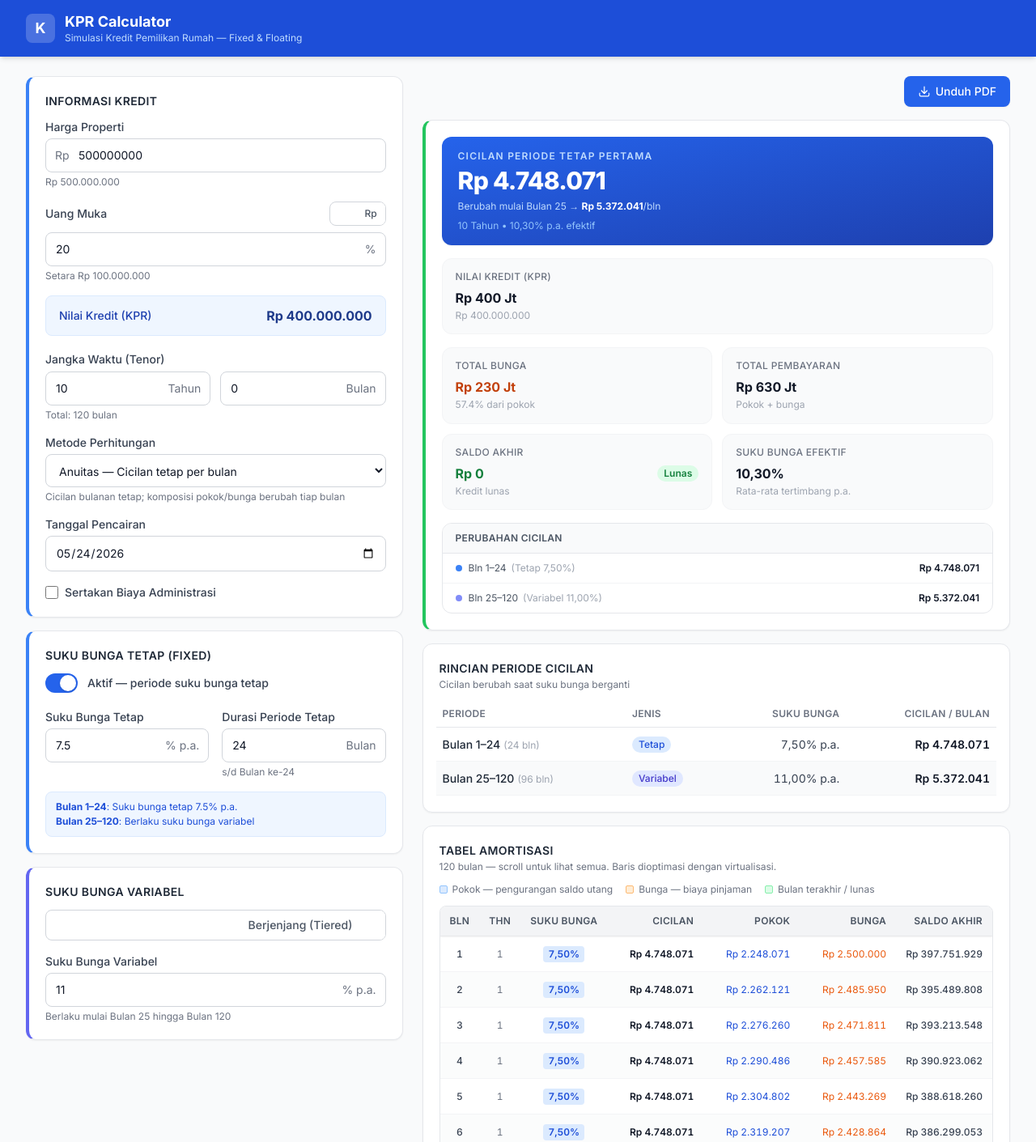
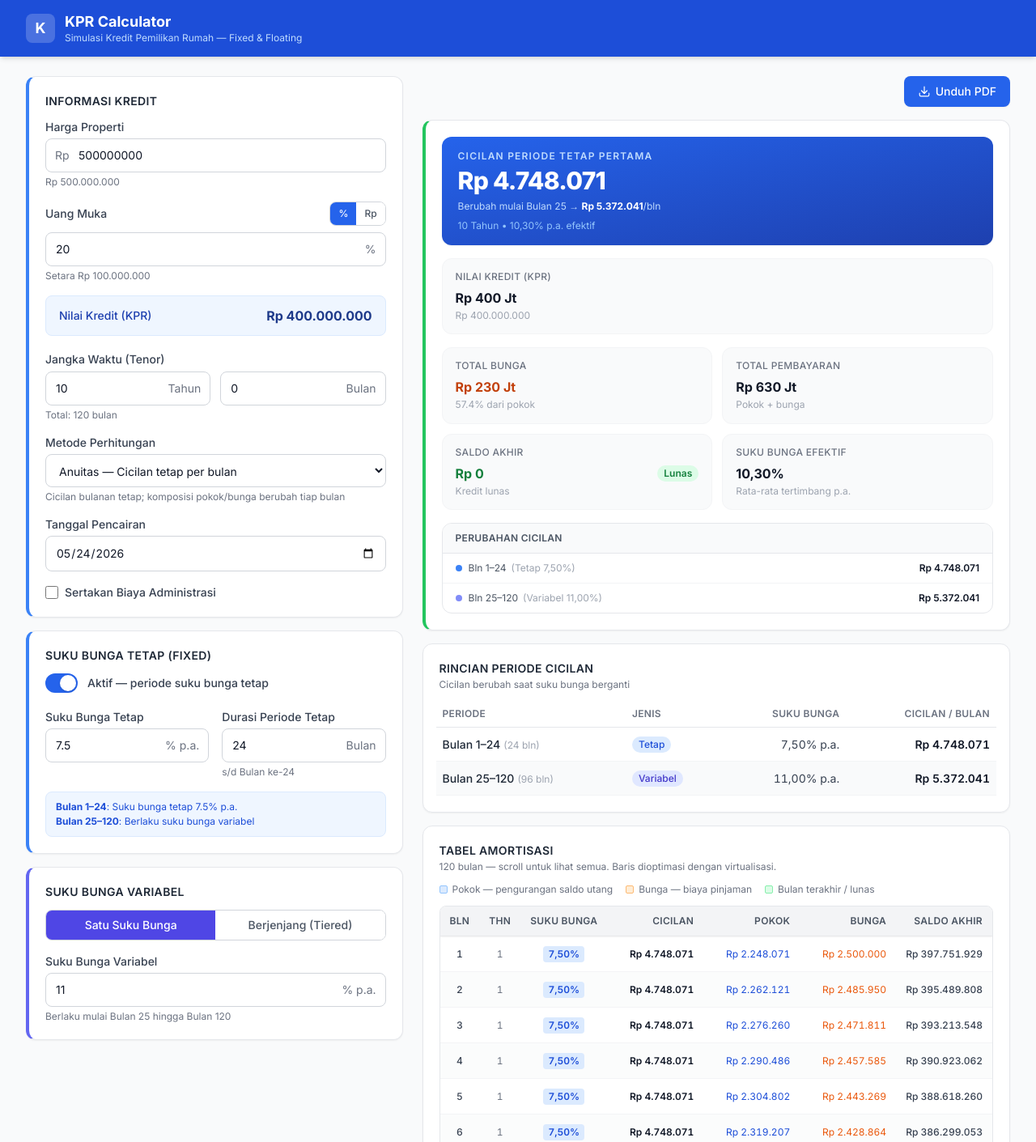
Before and after one commit to vianbas/indonesia-kpr-calculator, a React (Vite) app: page / in a window 1280 px wide. Shown: the top 1411 px of the page at 81% size. Built offline with nearby package versions, Linux system fonts and the light colour scheme.

Commit message:
Fix toggle button invisible text (Uang Muka and Suku Bunga)
Ghost variant injects text-gray-600 which Tailwind generates later in CSS
than text-white, so ghost always overrides the active-state color. Add a
bare variant with no color classes so callers own all styling via className.

```diff
--- a/src/ui/components/common/Button.tsx
+++ b/src/ui/components/common/Button.tsx
@@ -1,6 +1,6 @@
 import type { ButtonHTMLAttributes, ReactNode } from 'react';
 
-type Variant = 'primary' | 'secondary' | 'danger' | 'ghost';
+type Variant = 'primary' | 'secondary' | 'danger' | 'ghost' | 'bare';
 type Size = 'sm' | 'md' | 'lg';
 
 interface ButtonProps extends ButtonHTMLAttributes<HTMLButtonElement> {
@@ -19,6 +19,9 @@ const variantClasses: Record<Variant, string> = {
   danger:
     'bg-white hover:bg-red-50 text-red-600 border-red-300 active:bg-red-100',
   ghost: 'bg-transparent hover:bg-gray-100 text-gray-600 border-transparent',
+  // No color classes — caller supplies all styling via className.
+  // Use for toggle-style buttons where active/inactive colors must be fully controlled.
+  bare: 'border-transparent',
 };
 
 const sizeClasses: Record<Size, string> = {
--- a/src/ui/components/form/BasicInfoSection.tsx
+++ b/src/ui/components/form/BasicInfoSection.tsx
@@ -58,7 +58,7 @@ export function BasicInfoSection({ form, dispatch, fieldErrors }: Props) {
                 <Button
                   key={mode}
                   size="sm"
-                  variant="ghost"
+                  variant="bare"
                   type="button"
                   onClick={() => dispatch({ type: 'SET_DOWN_PAYMENT_MODE', mode })}
                   className={[
--- a/src/ui/components/form/FloatingRateSection.tsx
+++ b/src/ui/components/form/FloatingRateSection.tsx
@@ -41,7 +41,7 @@ export function FloatingRateSection({ form, dispatch, fieldErrors }: Props) {
             <Button
               key={mode}
               type="button"
-              variant="ghost"
+              variant="bare"
               className={[
                 'flex-1 rounded-none border-0 py-2',
                 form.floatingMode === mode
```
